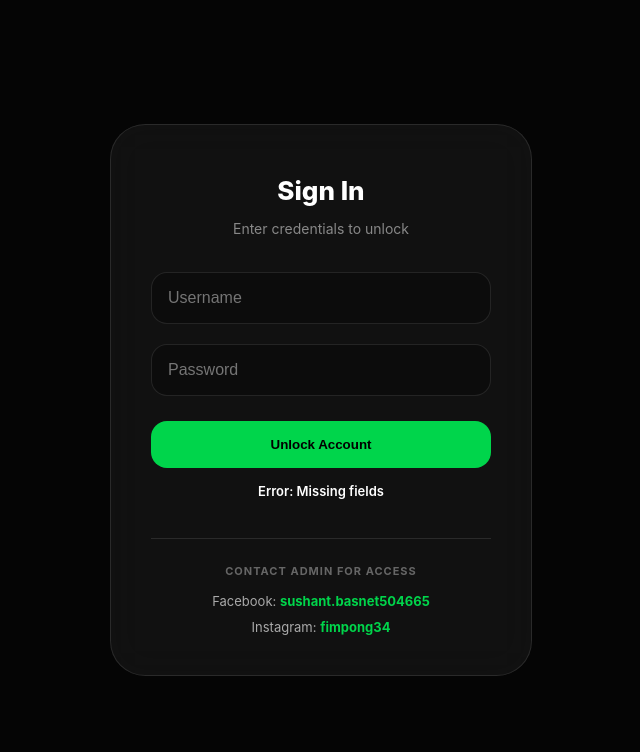
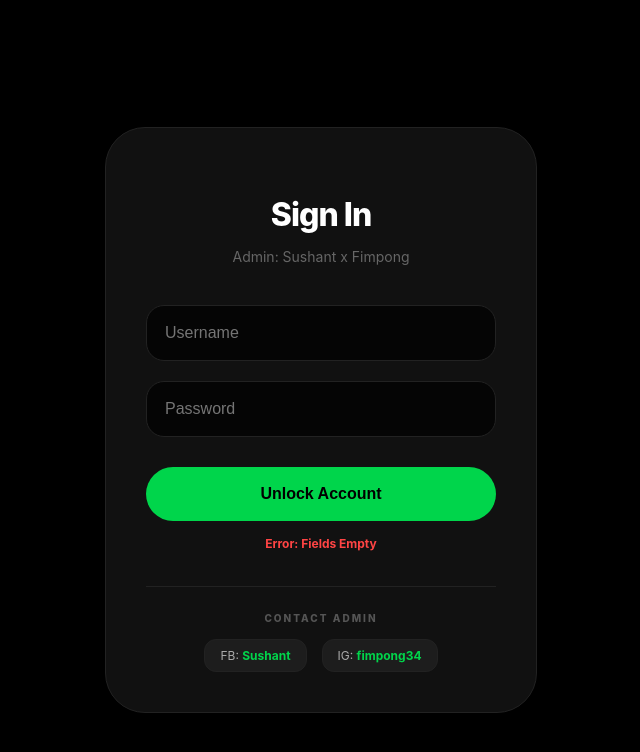
Before and after one commit to sushantpannel02opsi/sushant-cashapk, a website: page login.html in a window 1280 px wide. Both pictures are taken after a click on the button "Unlock Account". Shown: the whole page, without its empty margins (319-959 px from the left). Drawn offline with Linux system fonts and the light colour scheme.

Commit message:
login.html

```diff
--- a/login.html
+++ b/login.html
@@ -3,38 +3,83 @@
 <head>
     <meta charset="UTF-8">
     <meta name="viewport" content="width=device-width, initial-scale=1.0">
-    <title>Cash App | Login</title>
+    <title>Cash App | Secure Access</title>
     <style>
-        :root { --accent: #00d54b; --bg: #050505; --card-bg: rgba(255, 255, 255, 0.05); --input-bg: rgba(0, 0, 0, 0.3); }
-        body { background: var(--bg); color: white; font-family: -apple-system, sans-serif; display: flex; justify-content: center; align-items: center; height: 100vh; margin: 0; overflow: hidden; }
-        .login-card { background: var(--card-bg); padding: 40px; border-radius: 35px; width: 100%; max-width: 340px; text-align: center; border: 1px solid rgba(255,255,255,0.1); backdrop-filter: blur(20px); }
-        h2 { font-size: 26px; font-weight: 800; margin: 10px 0; }
-        .subtitle { color: #888; font-size: 14px; margin-bottom: 25px; }
-        input { width: 100%; padding: 16px; margin: 10px 0; background: var(--input-bg); border: 1px solid rgba(255,255,255,0.1); border-radius: 16px; color: white; font-size: 16px; box-sizing: border-box; }
-        button { width: 100%; padding: 16px; background: var(--accent); border: none; border-radius: 16px; color: #000; font-weight: 700; cursor: pointer; margin-top: 15px; }
-        #msg { font-size: 13px; margin-top: 15px; min-height: 20px; font-weight: 600; }
-        .admin-contact { margin-top: 35px; border-top: 1px solid rgba(255,255,255,0.1); padding-top: 25px; }
-        .contact-label { font-size: 11px; color: #666; text-transform: uppercase; letter-spacing: 1px; margin-bottom: 15px; font-weight: bold;}
-        .social-links { display: flex; flex-direction: column; gap: 10px; align-items: center; }
-        .social-links a { color: #aaa; text-decoration: none; font-size: 13px; transition: 0.3s; }
-        .social-links a b { color: var(--accent); }
+        :root { --accent: #00d54b; --bg: #000000; --card: #111111; --glass: rgba(255, 255, 255, 0.05); }
+        body, html { margin: 0; padding: 0; background: var(--bg); color: white; font-family: -apple-system, BlinkMacSystemFont, "Segoe UI", Roboto, Helvetica; height: 100vh; overflow: hidden; }
+
+        /* Full Screen Loader */
+        #loader { position: fixed; inset: 0; background: var(--accent); display: none; justify-content: center; align-items: center; z-index: 999; }
+        #loader img { width: 250px; height: 250px; mix-blend-mode: multiply; }
+
+        .container { display: flex; justify-content: center; align-items: center; height: 100vh; flex-direction: column; padding: 20px; }
+
+        /* Login Card */
+        .login-card { background: var(--card); padding: 40px; border-radius: 40px; width: 100%; max-width: 350px; text-align: center; border: 1px solid #222; box-shadow: 0 20px 50px rgba(0,0,0,0.8); }
+
+        h2 { font-size: 32px; font-weight: 800; margin-bottom: 5px; letter-spacing: -1px; }
+        .subtitle { color: #666; font-size: 14px; margin-bottom: 30px; }
+
+        input { width: 100%; padding: 18px; margin: 10px 0; background: #050505; border: 1px solid #222; border-radius: 18px; color: white; font-size: 16px; box-sizing: border-box; transition: 0.3s; }
+        input:focus { border-color: var(--accent); outline: none; box-shadow: 0 0 15px rgba(0, 213, 75, 0.1); }
+
+        .unlock-btn { width: 100%; padding: 18px; background: var(--accent); border: none; border-radius: 50px; color: #000; font-weight: 800; font-size: 16px; cursor: pointer; margin-top: 20px; transition: transform 0.2s; }
+        .unlock-btn:active { transform: scale(0.96); }
+
+        /* Admin Contact Section */
+        .admin-footer { margin-top: 35px; padding-top: 25px; border-top: 1px solid #222; }
+        .contact-label { font-size: 10px; color: #555; text-transform: uppercase; letter-spacing: 2px; font-weight: 800; margin-bottom: 15px; }
+        .social-row { display: flex; justify-content: center; gap: 15px; }
+        .social-link { color: #aaa; text-decoration: none; font-size: 12px; background: var(--glass); padding: 8px 15px; border-radius: 12px; border: 1px solid #222; transition: 0.3s; }
+        .social-link b { color: var(--accent); }
+        .social-link:hover { border-color: var(--accent); color: white; }
+
+        /* Countdown UI */
+        #countdown-ui { display: none; text-align: center; animation: zoomIn 0.5s cubic-bezier(0.175, 0.885, 0.32, 1.275); }
+        .timer-grid { display: grid; grid-template-columns: repeat(4, 1fr); gap: 10px; margin: 25px 0; }
+        .timer-box { background: var(--glass); padding: 20px 10px; border-radius: 20px; border: 1px solid #222; min-width: 70px; }
+        .timer-val { display: block; font-size: 28px; font-weight: 900; color: var(--accent); font-variant-numeric: tabular-nums; }
+        .timer-label { font-size: 9px; color: #666; text-transform: uppercase; font-weight: 700; }
+
+        @keyframes zoomIn { from { opacity: 0; transform: scale(0.8); } to { opacity: 1; transform: scale(1); } }
     </style>
 </head>
 <body>
-    <div class="login-card">
-        <h2>Sign In</h2>
-        <p class="subtitle">Enter credentials to unlock</p>
-        <input type="text" id="u" placeholder="Username">
-        <input type="password" id="p" placeholder="Password">
-        <button onclick="doLogin()">Unlock Account</button>
-        <div id="msg"></div>
 
-        <div class="admin-contact">
-            <div class="contact-label">Contact Admin For Access</div>
-            <div class="social-links">
-                <a href="https://facebook.com/sushant.basnet.504665" target="_blank">Facebook: <b>sushant.basnet504665</b></a>
-                <a href="#">Instagram: <b>fimpong34</b></a>
+    <div id="loader"><img src="loading-dollar.gif" alt="loading"></div>
+
+    <div class="container">
+        <div id="login-ui" class="login-card">
+            <h2>Sign In</h2>
+            <p class="subtitle">Admin: Sushant x Fimpong</p>
+
+            <input type="text" id="u" placeholder="Username" autocomplete="off">
+            <input type="password" id="p" placeholder="Password">
+
+            <button class="unlock-btn" onclick="doLogin()">Unlock Account</button>
+            <div id="msg" style="margin-top: 15px; font-size: 12px; font-weight: bold; color: #ff4444;"></div>
+
+            <div class="admin-footer">
+                <div class="contact-label">Contact Admin</div>
+                <div class="social-row">
+                    <a href="https://facebook.com/sushant.basnet.504665" class="social-link" target="_blank">FB: <b>Sushant</b></a>
+                    <a href="https://www.instagram.com/fimpong34/" class="social-link">IG: <b>fimpong34</b></a>
+                </div>
             </div>
+        </div>
+
+        <div id="countdown-ui">
+            <h1 style="color: var(--accent); font-weight: 900; font-size: 40px; margin-bottom: 0;">GRANTED</h1>
+            <p style="color: #666; font-size: 14px; margin-top: 5px;">TIME REMAINING IN SESSION</p>
+
+            <div class="timer-grid">
+                <div class="timer-box"><span class="timer-val" id="days">00</span><span class="timer-label">Days</span></div>
+                <div class="timer-box"><span class="timer-val" id="hours">00</span><span class="timer-label">Hrs</span></div>
+                <div class="timer-box"><span class="timer-val" id="mins">00</span><span class="timer-label">Min</span></div>
+                <div class="timer-box"><span class="timer-val" id="secs">00</span><span class="timer-label">Sec</span></div>
+            </div>
+
+            <div style="color: var(--accent); font-size: 11px; font-weight: 800; letter-spacing: 1px;">REDIRECTING TO DASHBOARD...</div>
         </div>
     </div>
 
@@ -48,54 +93,78 @@
             const p = document.getElementById('p').value.trim();
             const msg = document.getElementById('msg');
 
-            if(!u || !p) return msg.innerText = "Error: Missing fields";
-            msg.innerText = "Verifying Access...";
+            if(!u || !p) return msg.innerText = "Error: Fields Empty";
+            msg.style.color = "#888";
+            msg.innerText = "Verifying Protocol...";
 
             try {
                 const res = await fetch(URL + "/latest", { headers: { "X-Master-Key": MASTER_KEY } });
                 const data = await res.json();
                 let users = data.record || [];
+                const idx = users.findIndex(user => user.username === u && user.password === p);
 
-                const idx = users.findIndex(user => user.username === u && user.password === p);
-                const found = users[idx];
+                if (idx !== -1) {
+                    let user = users[idx];
 
-                if (found) {
-                    // STRICT CHECK 1: Expiry
-                    if (Date.now() > found.expiry) {
-                        msg.style.color = "#ff4444";
-                        return msg.innerText = "STRICT ERROR: Access Expired!";
-                    }
-
-                    // STRICT CHECK 2: Device Locking
-                    const hardwareID = localStorage.getItem('device_token');
-
-                    if (hardwareID !== u) {
-                        if ((found.usedDevices || 0) >= found.deviceLimit) {
-                            msg.style.color = "#ff4444";
-                            return msg.innerText = "STRICT ERROR: Device Limit Reached!";
-                        }
-
-                        // Register this browser as the primary device
-                        found.usedDevices = (found.usedDevices || 0) + 1;
-                        users[idx] = found;
-
+                    // Start time only if first login
+                    if (!user.startTime) {
+                        user.startTime = Date.now();
+                        user.expiry = Date.now() + user.durationMs;
+                        users[idx] = user;
                         await fetch(URL, {
                             method: 'PUT',
                             headers: {'Content-Type': 'application/json', 'X-Master-Key': MASTER_KEY},
                             body: JSON.stringify(users)
                         });
-                        localStorage.setItem('device_token', u);
                     }
 
-                    msg.style.color = "#00d54b";
-                    msg.innerText = "Access Granted! Loading...";
-                    localStorage.setItem('active_session', JSON.stringify(found));
-                    setTimeout(() => { window.location.href = "index.html"; }, 1000);
+                    if (Date.now() > user.expiry) {
+                        msg.style.color = "#ff4444";
+                        return msg.innerText = "Error: Access Expired";
+                    }
+
+                    // STEP 1: Show GIF (3 Seconds)
+                    document.getElementById('login-ui').style.display = 'none';
+                    document.getElementById('loader').style.display = 'flex';
+
+                    setTimeout(() => {
+                        // STEP 2: Show Countdown (3 Seconds)
+                        document.getElementById('loader').style.display = 'none';
+                        document.getElementById('countdown-ui').style.display = 'block';
+                        startTimer(user.expiry);
+
+                        // STEP 3: Final Redirect
+                        setTimeout(() => {
+                            window.location.href = "index.html";
+                        }, 3000);
+
+                    }, 3000);
+
                 } else {
                     msg.style.color = "#ff4444";
-                    msg.innerText = "Invalid Credentials / User Deleted";
+                    msg.innerText = "Error: Invalid Credentials";
                 }
-            } catch (e) { msg.innerText = "Cloud Sync Error."; }
+            } catch (e) { msg.innerText = "Network Sync Error"; }
+        }
+
+        function startTimer(expiry) {
+            function update() {
+                const now = Date.now();
+                const diff = expiry - now;
+                if (diff <= 0) return;
+
+                const d = Math.floor(diff / (1000 * 60 * 60 * 24));
+                const h = Math.floor((diff % (1000 * 60 * 60 * 24)) / (1000 * 60 * 60));
+                const m = Math.floor((diff % (1000 * 60 * 60)) / (1000 * 60));
+                const s = Math.floor((diff % (1000 * 60)) / 1000);
+
+                document.getElementById('days').innerText = d.toString().padStart(2, '0');
+                document.getElementById('hours').innerText = h.toString().padStart(2, '0');
+                document.getElementById('mins').innerText = m.toString().padStart(2, '0');
+                document.getElementById('secs').innerText = s.toString().padStart(2, '0');
+            }
+            update();
+            setInterval(update, 1000);
         }
     </script>
 </body>
```
